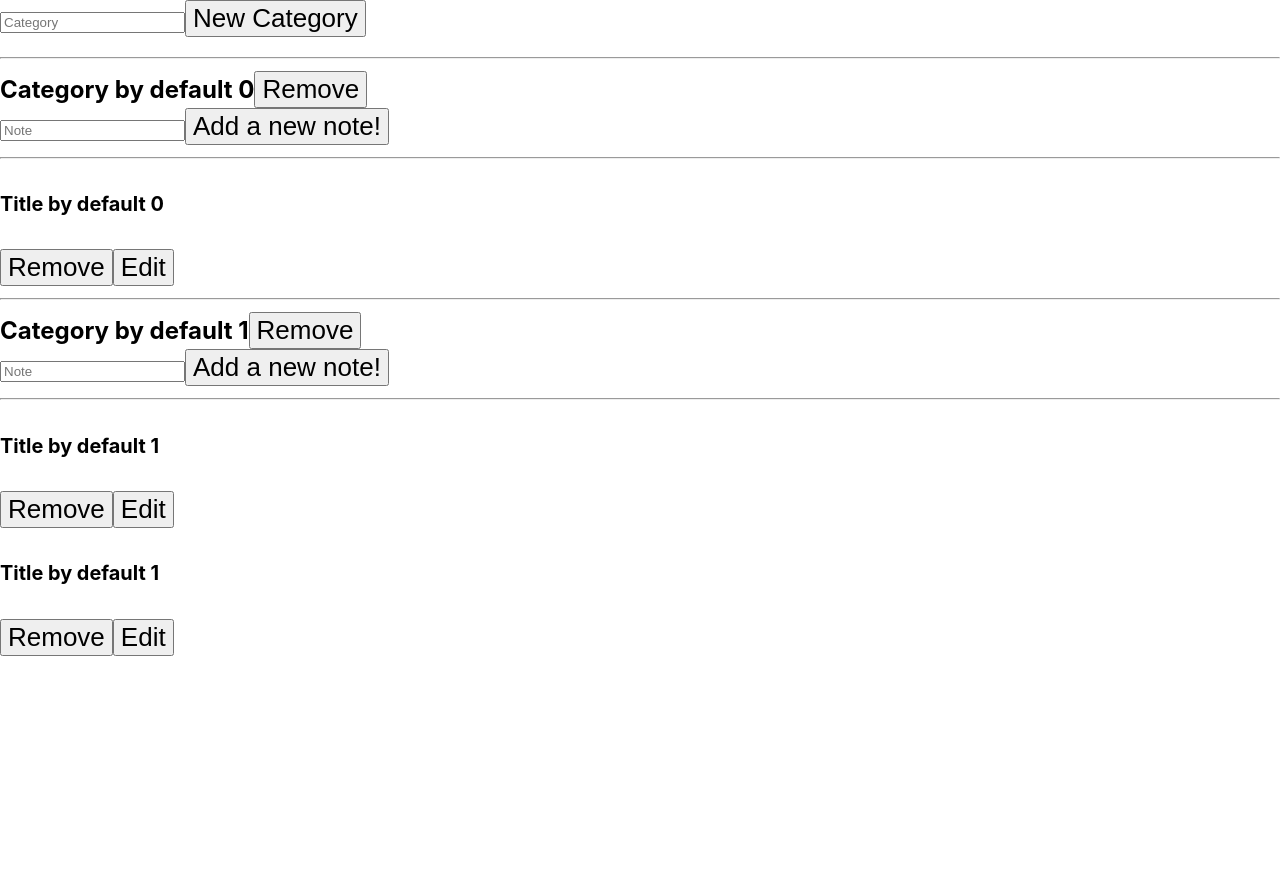
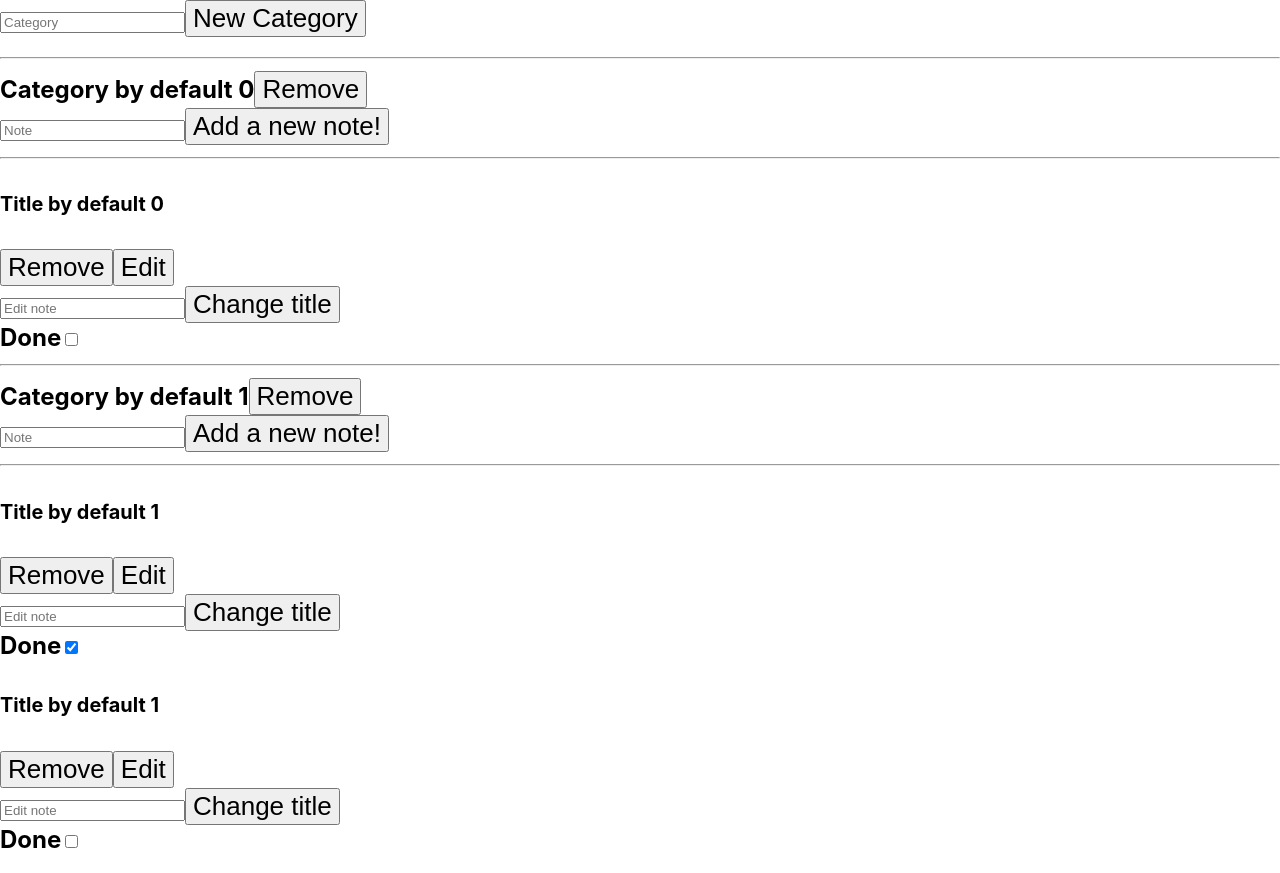
Before and after one commit to ManuelP84/sofkaU-challenge-react, a React (Vite) app: page / in a window 1280 px wide. Before the commit the page ends 800 px from the top, so only its background shows below. Built offline with nearby package versions, Linux system fonts and the light colour scheme.

Commit message:
New functionalities ----- Update comments. Change done and title. Also a new component is included 'EditNote'

```diff
--- a/src/components/CategoryNote.jsx
+++ b/src/components/CategoryNote.jsx
@@ -19,15 +19,6 @@ const CategoryNote = () => {
     })
   }
 
-  const updateNote = (note) => {
-    dispatch({
-      type: 'update-note',
-      payload: note,
-      newTitle: "prueba"
-
-    })
-  }
-
   const removeCategory = (categoryId) => {
     dispatch({
       type: 'delete-category',
@@ -36,6 +27,8 @@ const CategoryNote = () => {
       }
     })
   }
+
+
 
   const {state, dispatch} = useContext(Store)
 
@@ -49,7 +42,7 @@ const CategoryNote = () => {
             <FormNote categoryId={category.id}/>
             <hr/>
             {category.notes.map(note => (
-              <Note key={note.id} removeNote={removeNote} note={note} updateNote={updateNote}/>
+              <Note key={note.id} removeNote={removeNote} note={note}/>
             ) )}
           </div>
         ))}
--- /dev/null
+++ b/src/components/EditNote.jsx
@@ -0,0 +1,21 @@
+import { useContext, useState, useRef } from "react"
+
+const EditNote = ({updateNote, note}) => {
+
+  const [noteTitle, setNoteTitle] = useState('');
+
+  const editNote = (event) =>{
+    const editedNote = event.target.value
+    setNoteTitle(editedNote)
+  }
+
+  return (
+    <div>
+      <input onChange={editNote} type="text" name="editNote" placeholder="Edit note"/>
+      <button onClick={() => updateNote(note, noteTitle)}>Change title</button>
+    </div>
+  )
+
+}
+
+export default EditNote
--- a/src/components/Note.jsx
+++ b/src/components/Note.jsx
@@ -1,16 +1,52 @@
-import React, { useContext } from 'react'
+import React, { useContext, useState } from 'react'
 import { Store } from '../state/StoreProvider';
+import EditNote from './EditNote';
 
-const Note = ({note, removeNote, updateNote}) => {
+const Note = ({note, removeNote}) => {
 
 
-  //const {state, dispatch} = useContext(Store)
+  const {state, dispatch} = useContext(Store)
+
+  const [showEdit, setShowEdit] = useState(true)
+
+  const onChecked = (event, note) =>{
+    const checked = event.currentTarget.checked
+    const newNote = {...note, done:checked}
+    console.log(newNote)
+    dispatch({
+      type: 'update-note',
+      payload:{
+        note: newNote
+      }
+
+    })
+  }
+
+  const updateNote = (note, noteTitle) => {
+    const newNote = {...note, title: noteTitle}
+    console.log(newNote)
+   dispatch({
+      type: 'update-note',
+      payload:{
+        note: newNote
+      }
+
+    })
+  }
+
+  const displayEdit = () =>{
+    setShowEdit(!showEdit)
+  }
+
 
   return (
     <div>
       <h5>{`${note.title}`}</h5>
       <button onClick={() => removeNote(note)}>Remove</button>
-      <button onClick={() => updateNote(note)}>Edit</button>
+      <button onClick={displayEdit}>Edit</button>
+      {showEdit && <EditNote updateNote={updateNote} note={note}/>}
+      <label>Done</label>
+      <input type="checkbox" onChange={(event) =>onChecked(event, note)} checked={note.done}/>
     </div>
   )
 }
--- a/src/state/Reducer.jsx
+++ b/src/state/Reducer.jsx
@@ -28,10 +28,12 @@ function reducer(state, action){
             return state
 
         case 'update-note':
-            const categoryParentToUpdateNote = state.find((category) =>category.id === action.payload.fkCategoryId)
+            const categoryParentToUpdateNote = state.find((category) =>category.id === action.payload.note.fkCategoryId)
             if(categoryParentToUpdateNote){
-                const notesWithUpdated = categoryParentToUpdateNote.notes.map((note) => note.id === action.payload.id ? {...note, title:action.newTitle}: note)
+                const notesWithUpdated = categoryParentToUpdateNote.notes.map((note) => note.id === action.payload.note.id ? {...action.payload.note}: note)
                 const newState = state.map((category) => category.id === categoryParentToUpdateNote.id ? {...categoryParentToUpdateNote, notes:notesWithUpdated}: category)
+                console.log(newState)
+                console.log(notesWithUpdated)
                 return newState
             }
             return state
--- a/src/state/StoreProvider.jsx
+++ b/src/state/StoreProvider.jsx
@@ -21,7 +21,7 @@ const initialState = [
       {
         id: "1",
         title: "Title by default 1",
-        done: false,
+        done: true,
         fkCategoryId: "1",
       },
       {
```
